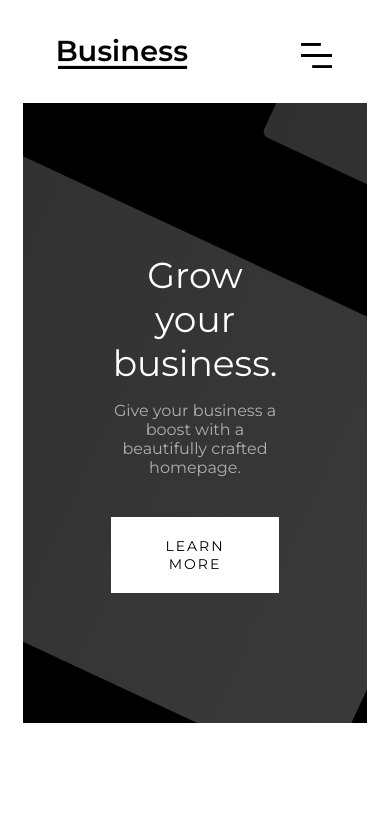
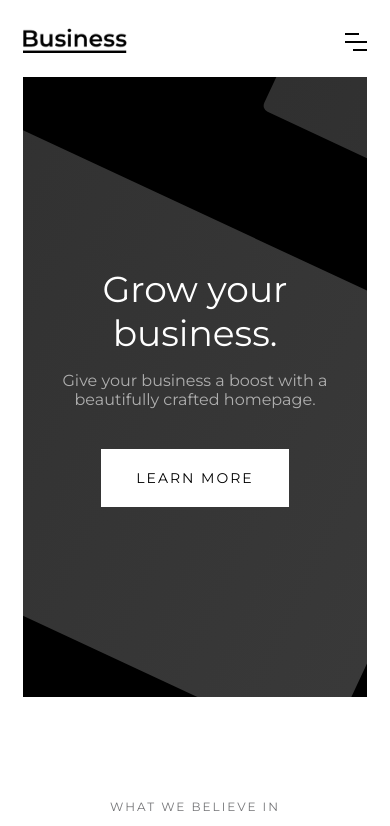
Before and after one commit to thegalluzz/webflow-template-remake, a Next.js app: page / in a window 390 px wide. Shown: the top 826 px of the page. Built offline with nearby package versions, Linux system fonts and the light colour scheme.

Commit message:
finished home page css for tablet and smartphone

```diff
--- a/components/call-to-action/call-to-action.module.css
+++ b/components/call-to-action/call-to-action.module.css
@@ -44,11 +44,13 @@
   cursor: pointer;
 }
 
-@media screen and (max-width: 1024px) {
+@media screen and (max-width: 991px) {
 
   .CtaSection {
     margin-left: 15px;
     margin-right: 15px;
+    padding-left: 15px;
+    padding-right: 15px;
   }
 
 }
--- a/components/navbar/navbar.module.css
+++ b/components/navbar/navbar.module.css
@@ -72,18 +72,17 @@
   display: none;
 }
 
-.NavigationItemsMobile{
+.NavigationItemsMobile {
   display: none;
 }
 
-.NavigationItemMobile{
+.NavigationItemMobile {
   display: none;
 }
 
 /*End Nav CSS*/
 
-@media screen and (max-width: 1024px) {
-
+@media screen and (max-width: 991px) {
   .NavbarButton {
     display: none;
   }
@@ -103,25 +102,24 @@
 
   .MenuImg {
     display: block;
-        height: 25px;
+    height: 20px;
   }
 
-    .NavigationItemsMobile{
+  .NavigationItemsMobile {
     display: none;
   }
 
-    .NavigationItemsMobile{
+  .NavigationItemsMobile {
     display: block;
     position: absolute;
     background-color: white;
-        width:98%;
+    width: 98%;
     text-align: center;
     margin-left: auto;
     margin-right: auto;
-
   }
 
-    .NavigationItemMobile{
+  .NavigationItemMobile {
     display: block;
     text-align: center;
     margin-left: auto;
@@ -136,7 +134,30 @@
     font-size: 13px;
     font-weight: 500;
     letter-spacing: 1px;
+  }
+}
 
+@media screen and (max-width: 768px) {
+    .Navbar {
+        padding-left: 30px;
+        padding-right: 35px;
+        padding-top: 25px;
+        padding-bottom: 25px;
+      }
+}
+@media screen and (max-width: 478px) {
+    .NavLogo{
+        width: 80%;
+
+    }
+    .MenuImg{
+        height: 18px;
+    }
+    .Navbar {
+        padding-left: 15px;
+        padding-right: 15px;
+        padding-top: 20px;
+        padding-bottom: 20px;
       }
 
 }
--- a/styles/Home.module.css
+++ b/styles/Home.module.css
@@ -145,6 +145,15 @@
 
 @media screen and (max-width: 991px) {
 
+  .introcontent {
+    margin-top: 160px;
+    width: 80%;
+  }
+
+  .introtext {
+    width: 80%;
+  }
+
   .aboutgrid,
   .aboutgrid2 {
     grid-template-columns: 1fr;
@@ -170,13 +179,14 @@
 }
 
 @media screen and (max-width: 767px) {
+
   .introcontent {
-    margin-top: 140px;
-    width: 70%;
+    margin-top: 180px;
+    width: 90%;
   }
 
   .introtext {
-    width: 70%;
+    width: 90%;
   }
 
   .collectionwrapper {
@@ -185,6 +195,8 @@
 }
 
 @media screen and (max-width: 478px) {
+
+
 }
 
 /* End Home Page css */
```
Lines whose indentation alone changed are shown as unchanged.
